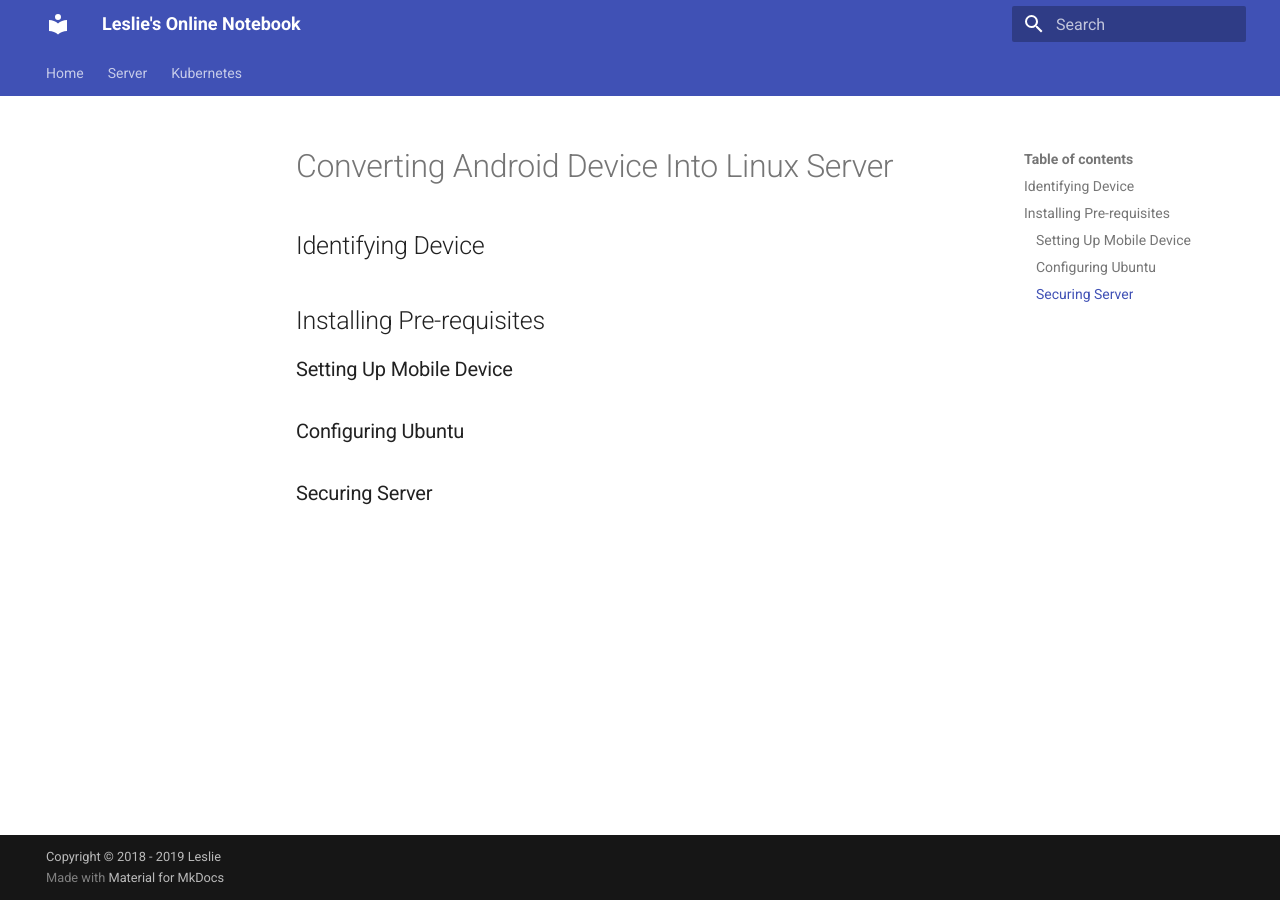
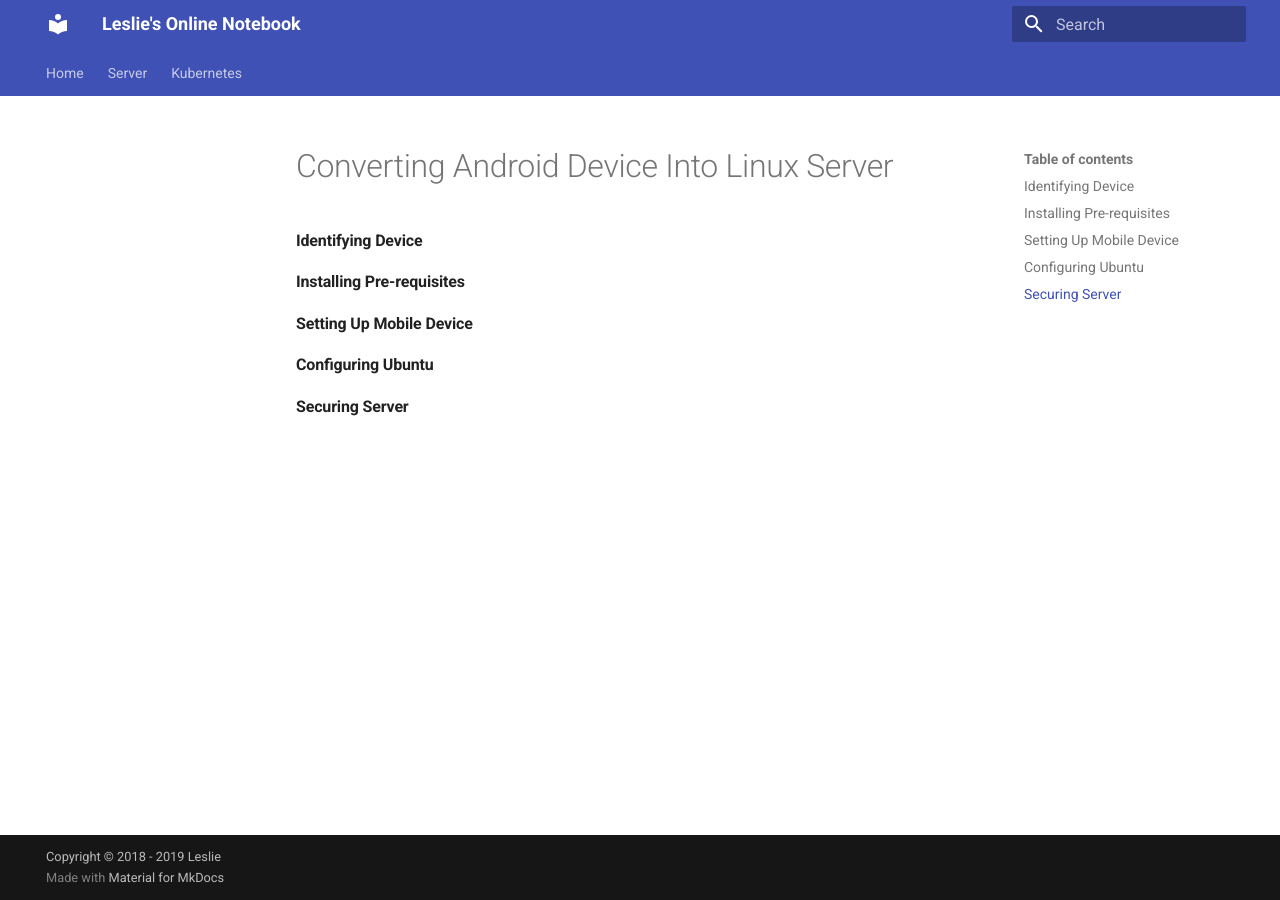
Before and after one commit to leslieclif/notebook, an MkDocs documentation site: the page built from docs/server/mobile.md, in a window 1280 px wide. Built offline with MkDocs 1.6.1 and Material for MkDocs 9.7.7, drawn with Linux system fonts in a browser that asks for light colours.

Commit message:
Sample data added

```diff
--- a/docs/server/mobile.md
+++ b/docs/server/mobile.md
@@ -1,11 +1,11 @@
 # Converting Android Device Into Linux Server
 
-## Identifying Device
+#### Identifying Device
 
-## Installing Pre-requisites
+#### Installing Pre-requisites
 
-### Setting Up Mobile Device
+#### Setting Up Mobile Device
 
-### Configuring Ubuntu
+#### Configuring Ubuntu
 
-### Securing Server
+#### Securing Server
```
Also changed, not shown: docs/ide/index.md (added, +1 -0 lines), docs/index.md (+3 -0 lines), docs/server/install.md (+5 -5 lines).
